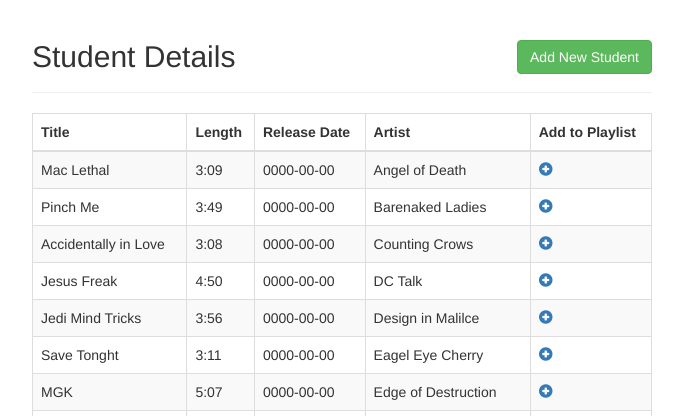
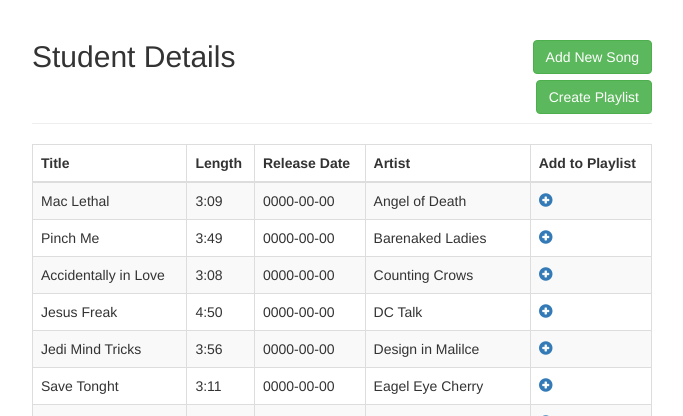
Before and after one commit to scs3402019/Final-Project, a PHP site: page / in a window 1280 px wide. Shown: the top 416 px of the page, without its empty margins (298-981 px from the left). Run offline with PHP 8.4, Linux system fonts and the light colour scheme; data comes from the database, SQL or seed files in the repository; data that the repository does not hold is empty.

Commit message:
Updated index

```diff
--- a/index.php
+++ b/index.php
@@ -31,7 +31,7 @@
                 <div class="col-md-12">
                     <div class="page-header clearfix">
                         <h2 class="pull-left">Student Details</h2>
-                        <a href="createStudent.php" class="btn btn-success pull-right">Add New Student</a>
+                        <a href="createSong.php" class="btn btn-success pull-right">Add New Song</a><br><br><a href="createPlaylist.php" class="btn btn-success pull-right">Create Playlist</a>
                     </div>
                     <?php
                     // Include config file
```
